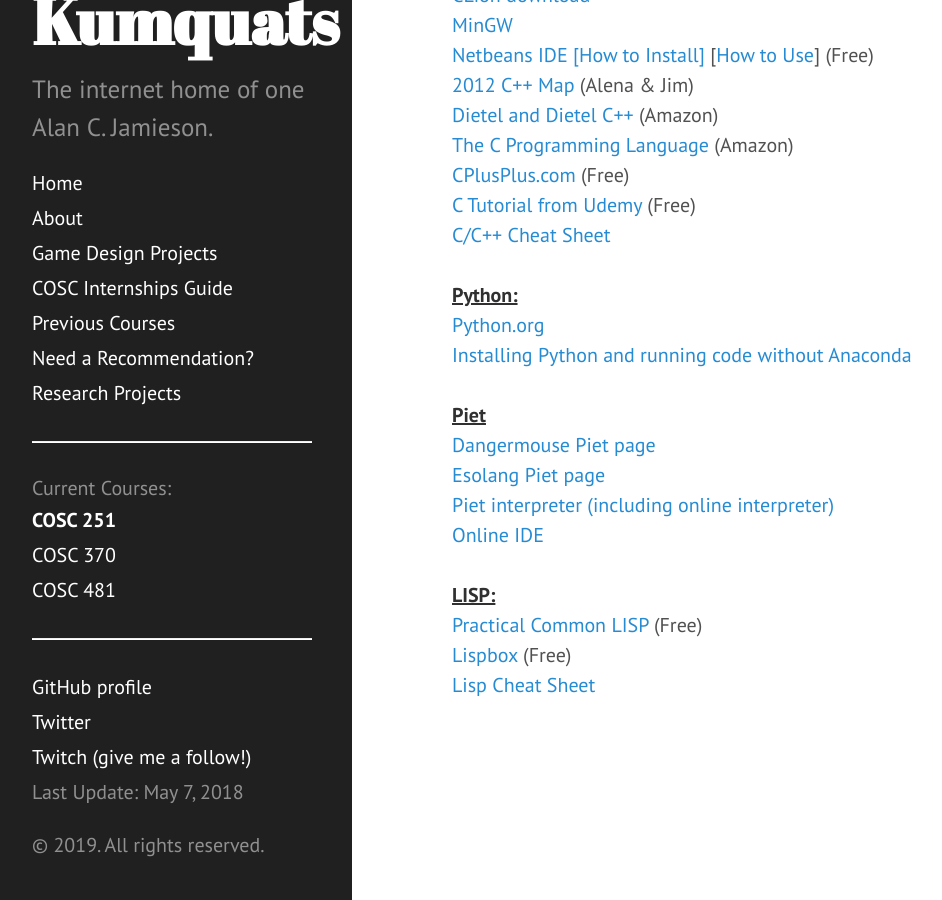
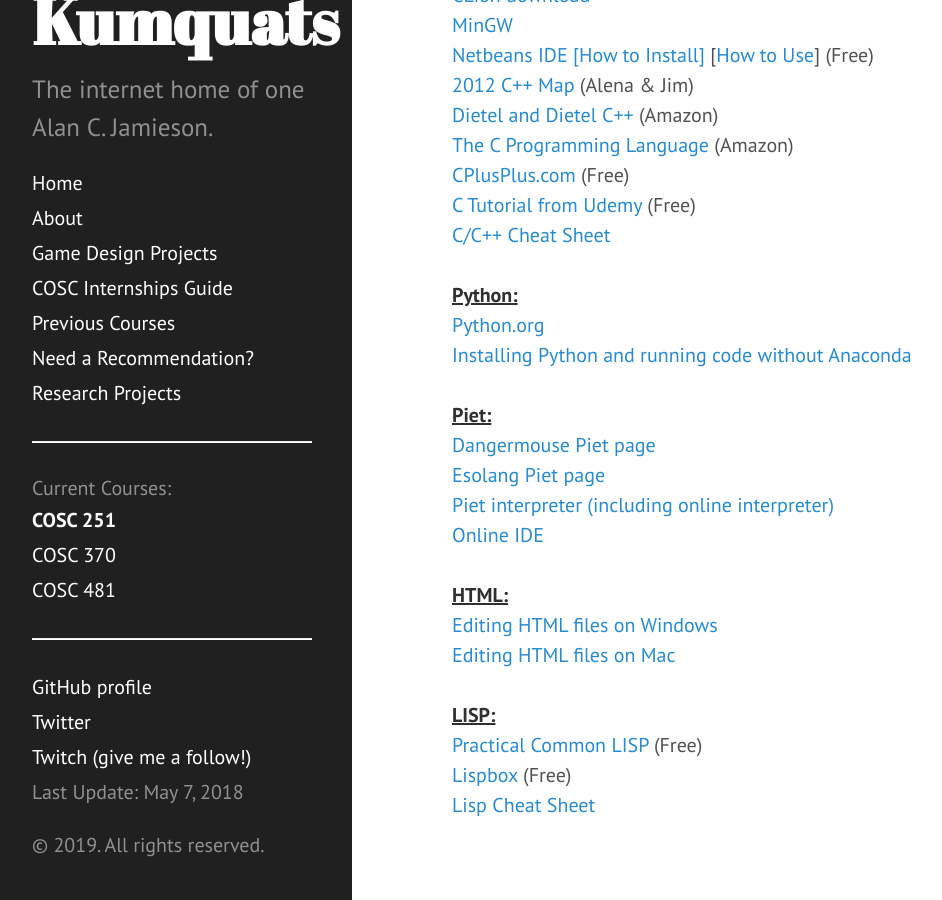
Before and after one commit to ripark/ripark.github.io, a Jekyll site: the page built from s19/cosc251.html, in a window 1280 px wide and 900 px high, scrolled down 1420 px. Shown: the whole window, without its empty margins (8-950 px from the left). Built offline with Jekyll 4.4.1, drawn with Linux system fonts in a browser that asks for light colours; Markdown is read by kramdown in place of the engine named in the settings.

Commit message:
Update cosc251.html

```diff
--- a/s19/cosc251.html
+++ b/s19/cosc251.html
@@ -115,7 +115,7 @@
              rel="self">Installing Python and running code without Anaconda</a>
         <br />
         <br />
-        <strong><u>Piet</u></strong>
+        <strong><u>Piet:</u></strong>
         <br>
         <a href="http://www.dangermouse.net/esoteric/piet.html"
              rel="self">Dangermouse Piet page</a>
@@ -130,6 +130,15 @@
              rel="self">Online IDE</a>
         <br />
         <br>
+        <strong><u>HTML:</u></strong>
+        <br>
+        <a href="https://www.lifewire.com/find-notepad-on-your-computer-3469134"
+             rel="self">Editing HTML files on Windows</a>
+        <br />
+        <a href="https://www.lifewire.com/writing-html-with-textedit-3469897"
+             rel="self">Editing HTML files on Mac</a>
+        <br />
+        <br>
         <strong><u>LISP:</u></strong>
         <br />
         <a href="http://www.gigamonkeys.com/book/"
```
